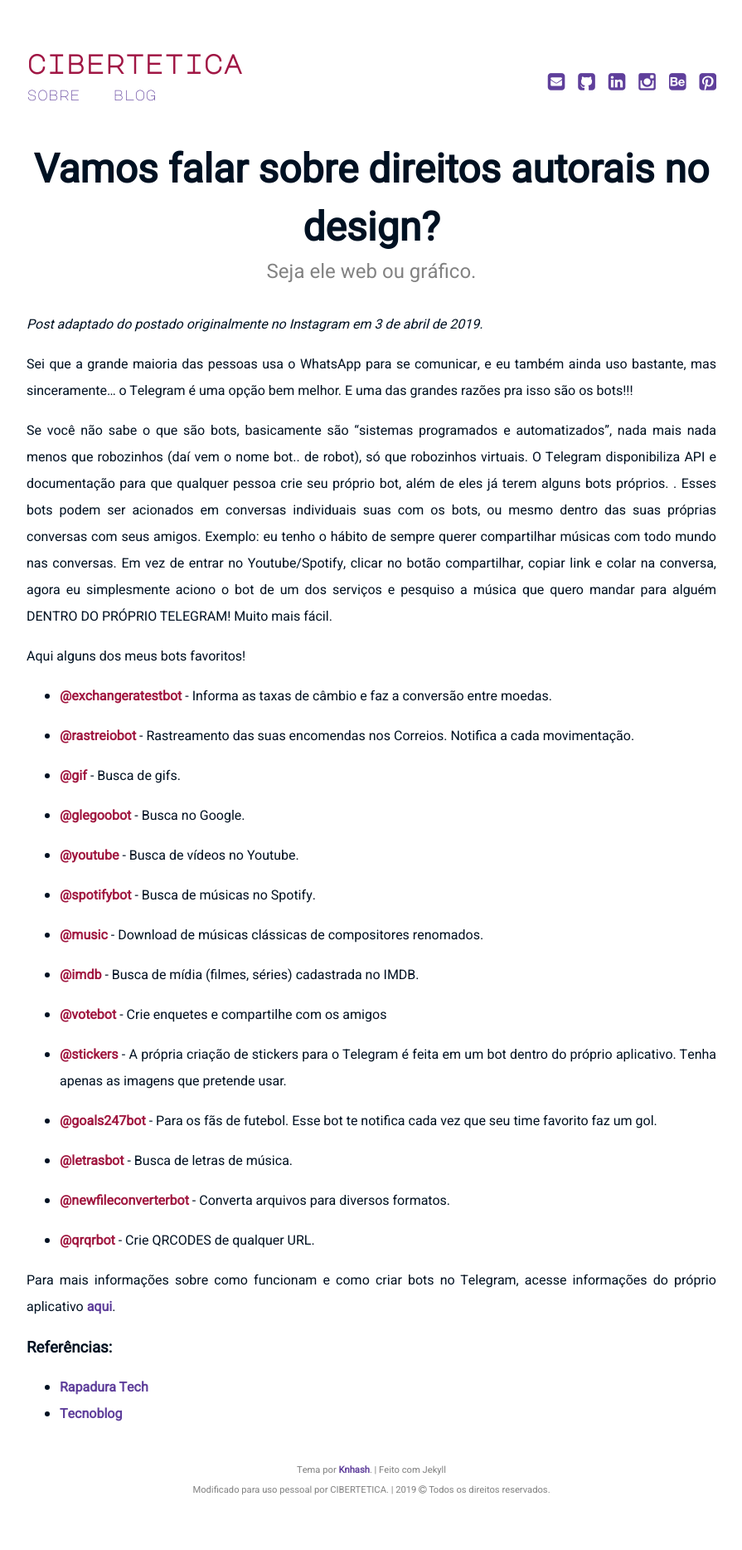
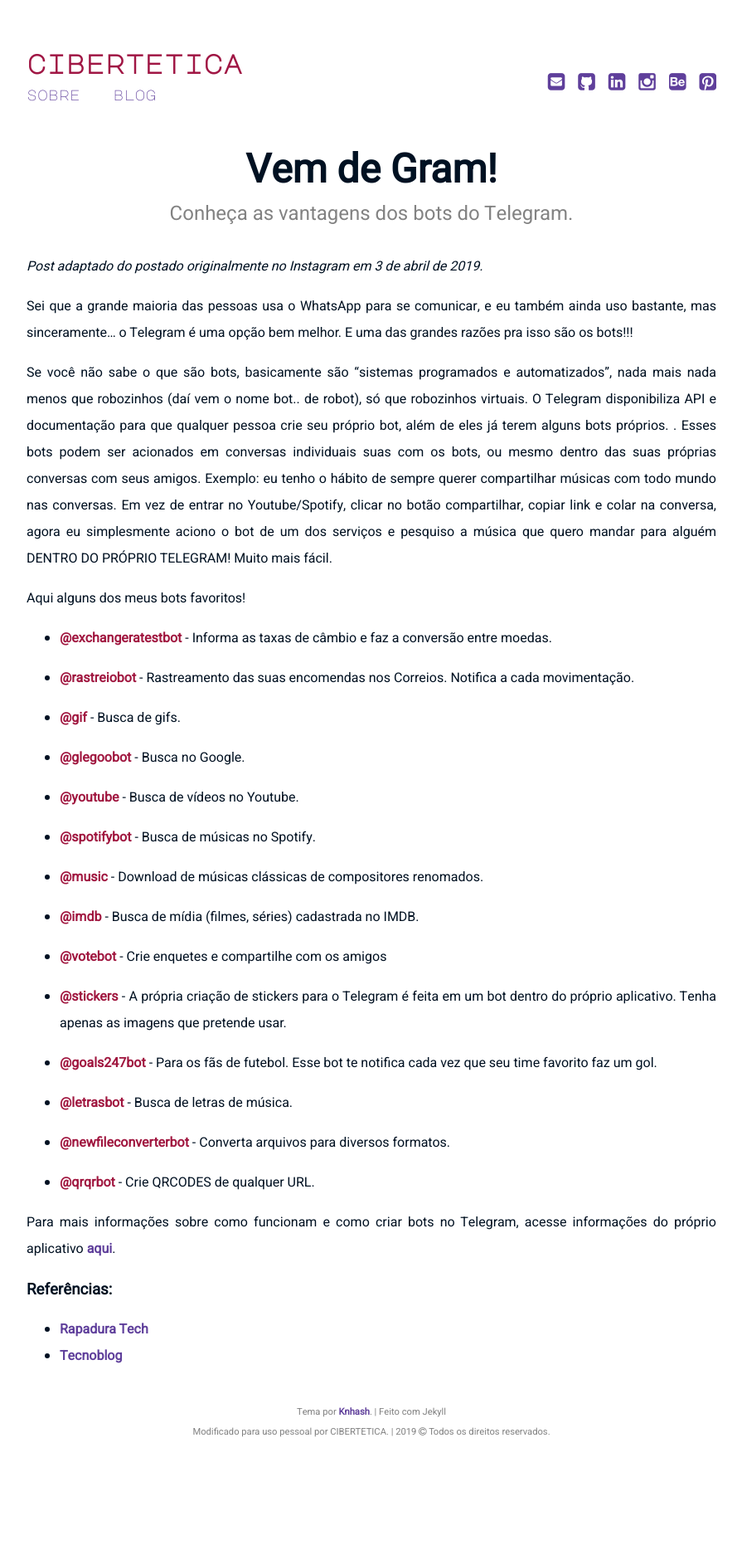
Before and after one commit to cibertetica/cibertetica.github.io, a Jekyll site: the page built from _posts/2019-04-03-telegram.md, in a window 1280 px wide. Shown: the whole page at 83% size, without its empty margins (192-1087 px from the left). Built offline with Jekyll 4.4.1, drawn with Linux system fonts in a browser that asks for light colours; after the commit the page ends 1798 px from its top, so only the background shows below that.

Commit message:
Modifiquei um erro no post sobre Telegram

```diff
--- a/_posts/2019-04-03-telegram.md
+++ b/_posts/2019-04-03-telegram.md
@@ -1,7 +1,7 @@
 ---
 layout: page
-title: "Vamos falar sobre direitos autorais no design?"
-subtitle: "Seja ele web ou gráfico."
+title: "Vem de Gram!"
+subtitle: "Conheça as vantagens dos bots do Telegram."
 date: 2019-04-03
 categories: ["instadrops"]
 ---
```
